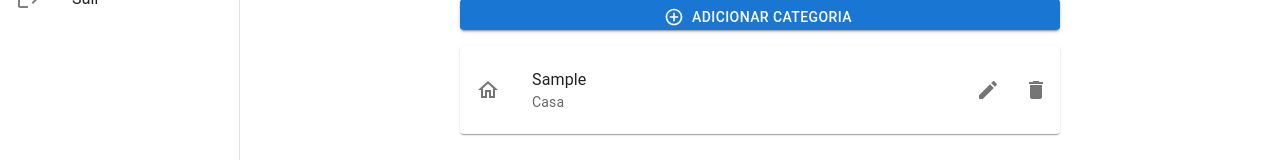
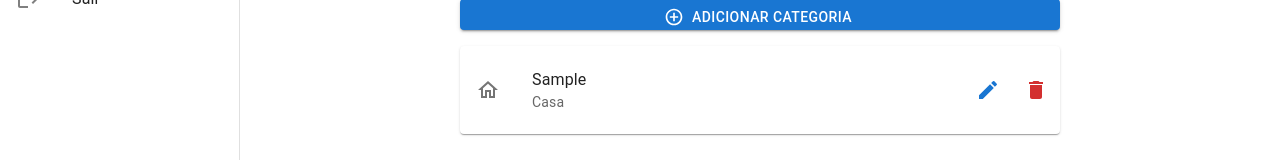
Before and after one commit to O-Farias/PlanifiqueV1-Frontend, a React (Vite) app: page /categorias in a window 1280 px wide. Both pictures are taken after typing "Sample" into the empty fields and a click on the button "ADICIONAR CATEGORIA". Shown: the part 266-426 px from the top of the page. Built offline with nearby package versions, Linux system fonts and the light colour scheme.

Commit message:
adicionado consistência visual nos ícones de excluir e editar no campo de categorias

```diff
--- a/src/pages/Categorias.tsx
+++ b/src/pages/Categorias.tsx
@@ -101,7 +101,6 @@ const Categorias: React.FC = () => {
   const [editIndex, setEditIndex] = useState<number | null>(null);
   const [error, setError] = useState(false);
 
-  // Carregar categorias do localStorage ao montar o componente
   useEffect(() => {
     const savedCategories = localStorage.getItem("categories");
     if (savedCategories) {
@@ -109,7 +108,6 @@ const Categorias: React.FC = () => {
     }
   }, []);
 
-  // Função para salvar as categorias no localStorage
   const saveCategoriesToLocalStorage = (categories: Category[]) => {
     localStorage.setItem("categories", JSON.stringify(categories));
   };
@@ -131,7 +129,7 @@ const Categorias: React.FC = () => {
       updatedCategories = [...categories, newCategory];
     }
     setCategories(updatedCategories);
-    saveCategoriesToLocalStorage(updatedCategories); // Salva no localStorage
+    saveCategoriesToLocalStorage(updatedCategories);
     setNewCategory({ name: "", icon: "casa" });
   };
 
@@ -144,7 +142,7 @@ const Categorias: React.FC = () => {
   const handleDeleteCategory = (index: number) => {
     const updatedCategories = categories.filter((_, i) => i !== index);
     setCategories(updatedCategories);
-    saveCategoriesToLocalStorage(updatedCategories); // Salva no localStorage após a exclusão
+    saveCategoriesToLocalStorage(updatedCategories);
   };
 
   const handleKeyPress = (event: React.KeyboardEvent) => {
@@ -332,13 +330,14 @@ const Categorias: React.FC = () => {
                       <IconButton
                         edge="end"
                         onClick={() => handleEditCategory(index)}
-                        sx={{ mr: 1 }}
+                        sx={{ mr: 1, color: "#1976d2" }} // Cor de edição
                       >
                         <Edit />
                       </IconButton>
                       <IconButton
                         edge="end"
                         onClick={() => handleDeleteCategory(index)}
+                        sx={{ color: "#d32f2f" }} // Cor de exclusão
                       >
                         <Delete />
                       </IconButton>
```
